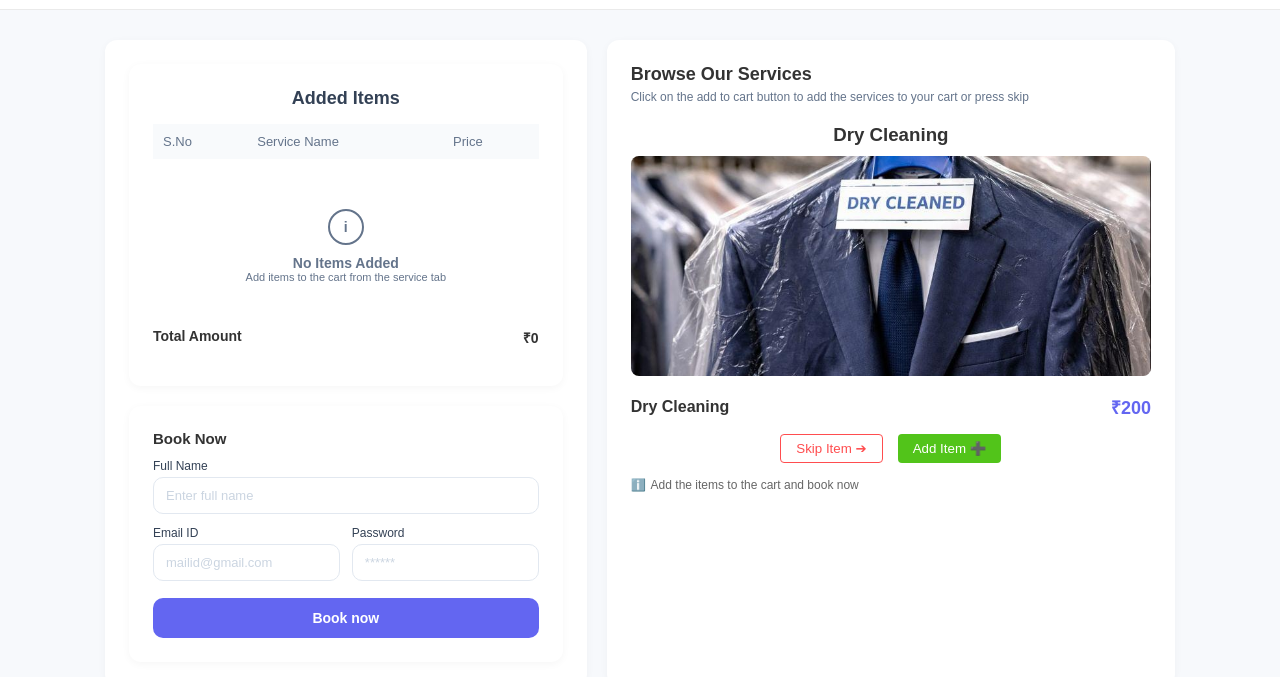
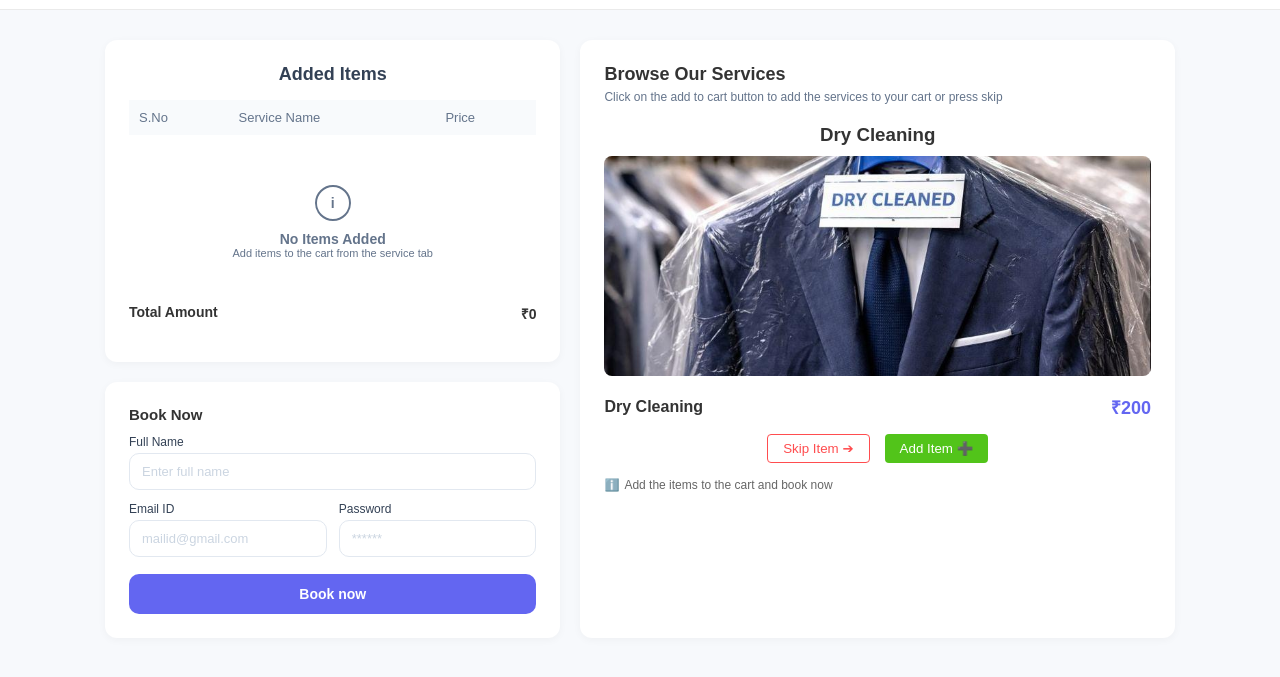
Before and after one commit to Simarpreetsaini/Laundary-Services, a plain HTML site: page index.html in a window 1280 px wide. Shown: the part 43-720 px from the top of the page. Drawn offline with Linux system fonts and the light colour scheme.

Commit message:
Refactor left-section styles in style.css
Removed background, padding, border-radius, and box-shadow from the left-section.

```diff
--- a/style.css
+++ b/style.css
@@ -79,10 +79,6 @@ nav {
 
 .left-section {
   flex: 1;
-  background: #fff;
-  padding: 24px;
-  border-radius: 12px;
-  box-shadow: 0 2px 8px rgba(0, 0, 0, 0.04);
   display: flex;
   flex-direction: column;
   gap: 20px;
```
